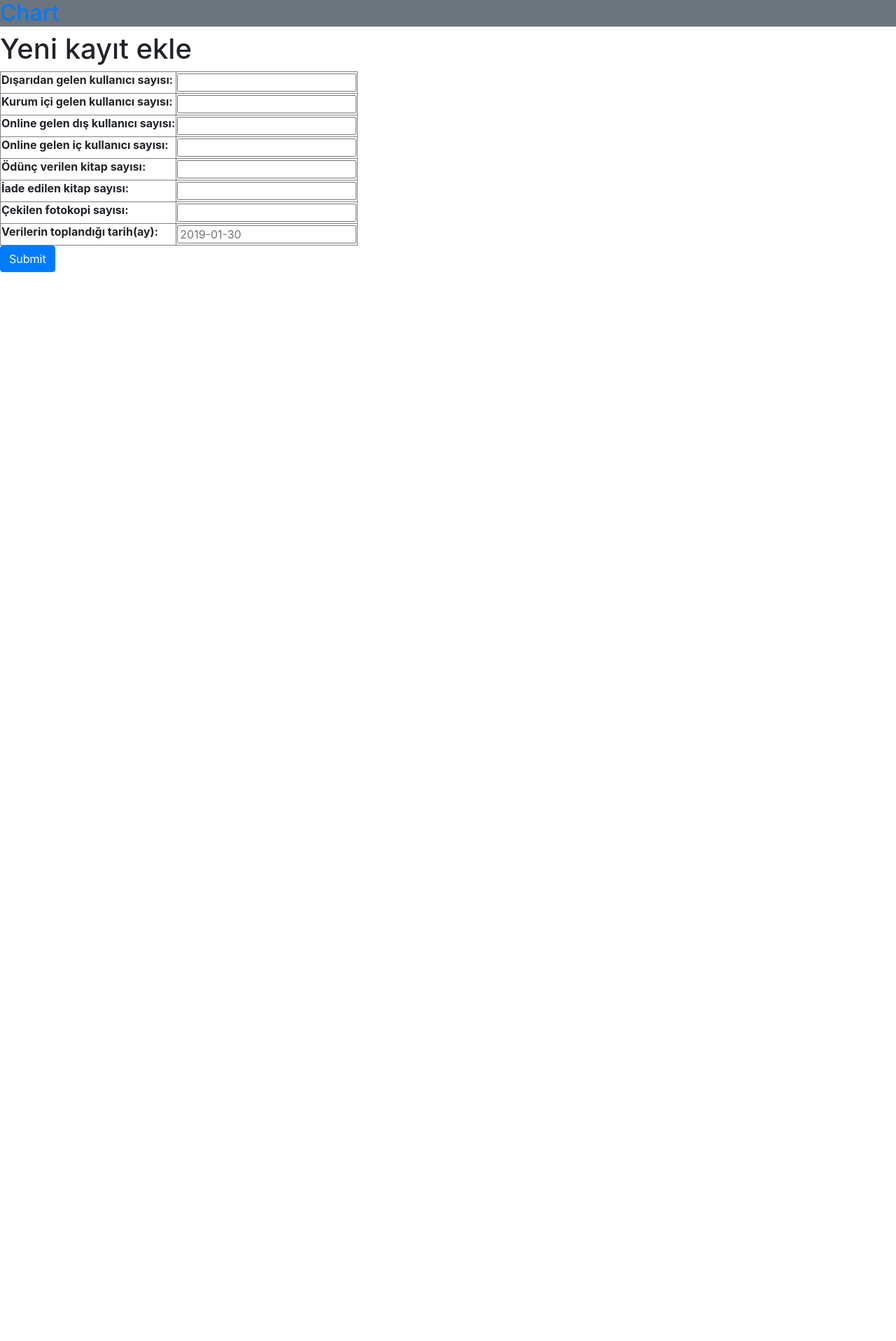
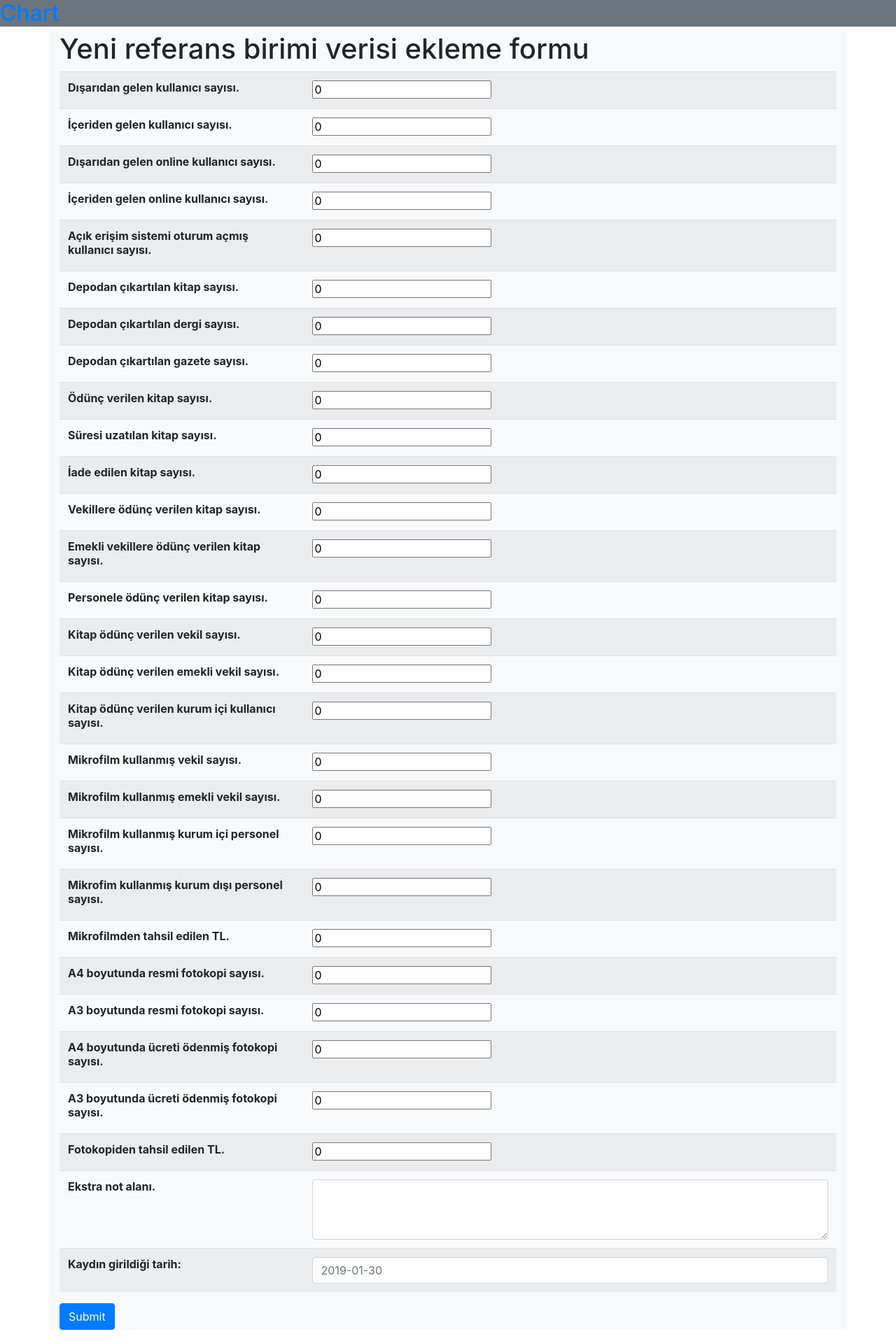
Before and after one commit to tirnavali/tgnat-analytics, a Django app: template cockpit/templates/cockpit/new_record_ref.html in a window 1280 px wide. Shown: the part 56-1973 px from the top of the page at 70% size. Before the commit the page ends 445 px from the top, so only its background shows below. Run offline with Django 3.2, Linux system fonts and the light colour scheme; the template is opened without the code that fills it: values that come from a table or form of the project are taken from there, others are empty; some libraries are stand-ins or nearby versions.

Commit message:
Ref modeli yenilendi dolayısıyla index çalışmıyor. Admin data validation yapılmalı.

```diff
--- a/cockpit/forms.py
+++ b/cockpit/forms.py
@@ -1,21 +1,29 @@
 from django import forms
 from .models import *
 
-class ReferenceAnalyticForm(forms.Form):
-    user_from_out = forms.IntegerField(label="Dışarıdan gelen kullanıcı sayısı")
-    user_from_inside = forms.IntegerField(label="Kurum içi gelen kullanıcı sayısı")
+# class ReferenceAnalyticForm(forms.Form):
+#     user_from_out = forms.IntegerField(label="Dışarıdan gelen kullanıcı sayısı")
+#     user_from_inside = forms.IntegerField(label="Kurum içi gelen kullanıcı sayısı")
 
-    online_user_outside = forms.IntegerField(label="Online gelen dış kullanıcı sayısı")
-    online_user_inside = forms.IntegerField(label="Online gelen iç kullanıcı sayısı")
+#     online_user_outside = forms.IntegerField(label="Online gelen dış kullanıcı sayısı")
+#     online_user_inside = forms.IntegerField(label="Online gelen iç kullanıcı sayısı")
 
-    borrowed_books = forms.IntegerField(label="Ödünç verilen kitap sayısı")
-    retired_books = forms.IntegerField(label="İade edilen kitap sayısı")
+#     borrowed_books = forms.IntegerField(label="Ödünç verilen kitap sayısı")
+#     retired_books = forms.IntegerField(label="İade edilen kitap sayısı")
 
-    photocopy = forms.IntegerField(label="Çekilen fotokopi sayısı")
-    record_date = forms.DateTimeField(label="Verilerin toplandığı tarih(ay)",
-        widget=forms.TextInput(attrs={'placeholder':'2019-01-30'}))
+#     photocopy = forms.IntegerField(label="Çekilen fotokopi sayısı")
+#     record_date = forms.DateTimeField(label="Verilerin toplandığı tarih(ay)",
+#         widget=forms.TextInput(attrs={'placeholder':'2019-01-30'}))
 
 class ReferenceForm(forms.ModelForm):
     class Meta:
         model = ReferenceServiceAnalytic
         fields = '__all__'
+
+        widgets = {
+
+            'date' : forms.DateInput(attrs={ 'class' : 'form-control' ,
+                                             'placeholder':'2019-01-30'}),
+            'notes' : forms.Textarea(attrs={ 'class' : 'form-control',
+            'cols': 80, 'rows': 3}),
+        }
--- a/cockpit/models.py
+++ b/cockpit/models.py
@@ -3,17 +3,13 @@ from django.db import models
 # Create your models here.
 class ReferenceServiceAnalytic(models.Model):
     user_from_out = models.IntegerField(default=0, verbose_name="Dışarıdan gelen kullanıcı sayısı.")
-    user_from_inside = models.IntegerField(default=0)
+    user_from_inside = models.IntegerField(default=0, verbose_name="İçeriden gelen kullanıcı sayısı.")
 
-    online_user_outside = models.IntegerField(default=0)
-    online_user_inside = models.IntegerField(default=0)
+    online_user_outside = models.IntegerField(default=0, verbose_name="Dışarıdan gelen online kullanıcı sayısı.")
+    online_user_inside = models.IntegerField(default=0, verbose_name="İçeriden gelen online kullanıcı sayısı.")
     open_access_session_count = models.IntegerField(default=0, verbose_name="Açık erişim sistemi oturum açmış kullanıcı sayısı.")
 
-    microfilm_use_mp               = models.IntegerField(default=0, verbose_name="Mikrofilm kullanmış vekil sayısı.")
-    microfilm_use_retired_mp       = models.IntegerField(default=0, verbose_name="Mikrofilm kullanmış emekli vekil sayısı.")
-    microfilm_use_patron_inside    = models.IntegerField(default=0, verbose_name="Mikrofilm kullanmış kurum içi personel sayısı.")
-    microfilm_use_patron_outside   = models.IntegerField(default=0, verbose_name="Mikrofim kullanmış kurum dışı personel sayısı.")
-    microfilm_income           = models.FloatField(default = 0, verbose_name="Mikrofilmden tahsil edilen TL.")
+
 
     depo_used_book             = models.IntegerField(default=0, verbose_name="Depodan çıkartılan kitap sayısı.")
     depo_used_journal          = models.IntegerField(default=0, verbose_name="Depodan çıkartılan dergi sayısı.")
@@ -31,6 +27,12 @@ class ReferenceServiceAnalytic(models.Model):
     retired_mp_count_book_use    = models.IntegerField(default=0, verbose_name="Kitap ödünç verilen emekli vekil sayısı.")
     inside_patron_count_book_use = models.IntegerField(default=0, verbose_name="Kitap ödünç verilen kurum içi kullanıcı  sayısı.")
 
+    microfilm_use_mp               = models.IntegerField(default=0, verbose_name="Mikrofilm kullanmış vekil sayısı.")
+    microfilm_use_retired_mp       = models.IntegerField(default=0, verbose_name="Mikrofilm kullanmış emekli vekil sayısı.")
+    microfilm_use_patron_inside    = models.IntegerField(default=0, verbose_name="Mikrofilm kullanmış kurum içi personel sayısı.")
+    microfilm_use_patron_outside   = models.IntegerField(default=0, verbose_name="Mikrofim kullanmış kurum dışı personel sayısı.")
+    microfilm_income           = models.FloatField(default = 0, verbose_name="Mikrofilmden tahsil edilen TL.")
+
     photocopy_a4_formal = models.IntegerField(default=0, verbose_name="A4 boyutunda resmi fotokopi sayısı.")
     photocopy_a3_formal = models.IntegerField(default=0, verbose_name="A3 boyutunda resmi fotokopi sayısı.")
     photocopy_a4_paid = models.IntegerField(default=0, verbose_name="A4 boyutunda ücreti ödenmiş fotokopi sayısı.")
@@ -42,21 +44,21 @@ class ReferenceServiceAnalytic(models.Model):
 
 
 
-    borrowed_books = models.IntegerField(default=0)
-    retired_books = models.IntegerField(default=0)
+    #borrowed_books = models.IntegerField(default=0)
+    #retired_books = models.IntegerField(default=0)
 
-    photocopy = models.IntegerField(default=0)
-    record_date = models.DateTimeField()
-    date = models.DateField()
+    #photocopy = models.IntegerField(default=0)
+    #record_date = models.DateTimeField()
+    date = models.DateField( verbose_name="Kaydın girildiği tarih")
 
     def __str__(self):
-        return str(self.record_date)
+        return str(self.date)
 
     def is_minus_value_entered(self):
         return (int(self.user_from_out)       < 0 or
             int(self.user_from_inside)    < 0 or
             int(self.online_user_inside)  < 0 or
             int(self.online_user_outside) < 0 or
-            int(self.borrowed_books)      < 0 or
-            int(self.retired_books)       < 0 or
-            int(self.photocopy)           < 0)
+            int(self.open_access_session_count)      < 0 or
+            int(self.depo_used_book)       < 0 or
+            int(self.depo_used_journal)           < 0)
--- a/cockpit/templates/cockpit/index.html
+++ b/cockpit/templates/cockpit/index.html
@@ -42,7 +42,7 @@
         <td class="text-right">{{data.borrowed_books}}</td>
         <td class="text-right">{{data.retired_books}}</td>
         <td class="text-right">{{data.photocopy}}</td>
-        <td class="text-right">{{data.record_date|date:"M Y"}}</td>
+        <td class="text-right">{{data.date|date:"M Y"}}</td>
         {%  if user.is_authenticated %}
         <td><a href="{% url 'edit_reference' data.pk %}">Düzenle</a></td>
         <td><a class="text-danger" href="{% url 'edit_reference' data.pk%}?sil=True">Sil</a></td>
--- a/cockpit/templates/cockpit/new_record_ref.html
+++ b/cockpit/templates/cockpit/new_record_ref.html
@@ -1,15 +1,20 @@
 {% include 'cockpit/header.html' %}
 {% load static %}
-<h1>Yeni kayıt ekle</h1>
+
+<div class="container bg-light">
+    <h1>Yeni referans birimi verisi ekleme formu</h1>
 {% if errors %}
 <p>{{ errors }}</p>
 {% endif %}
 <form method="POST">
     {% csrf_token %}
-    <table border="">
+
+    <table class="table table-striped" >
     {{ form }}
     </table>
     <input class="btn btn-primary" type="submit" >
+
 </form>
 
+</div>
 {% include 'cockpit/footer.html' %}
```
Also changed, not shown: cockpit/views.py (+40 -9 lines), cockpit/migrations/0011_auto_20200724_1351.py (added), db.sqlite3.
